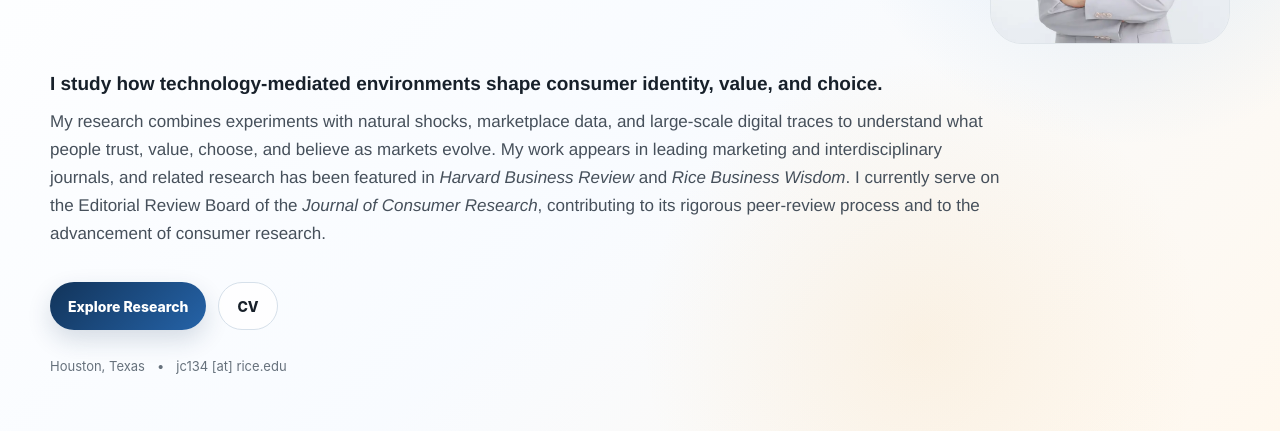
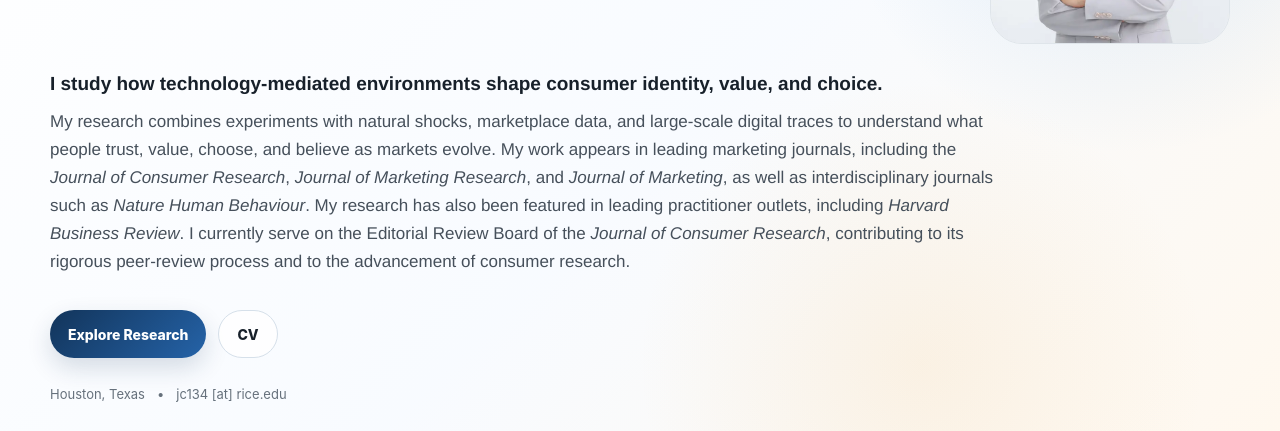
Before and after one commit to blessingmay1/jaechung, a plain HTML site: page index.html in a window 1280 px wide. Shown: the part 369-800 px from the top of the page. Drawn offline with Linux system fonts and the light colour scheme.

Commit message:
Expand homepage publication and editorial service profile

```diff
--- a/index.html
+++ b/index.html
@@ -94,7 +94,7 @@
 
       <div class="hero-copy hero-expert-copy">
         <p><strong>I study how technology-mediated environments shape consumer identity, value, and choice.</strong></p>
-        <p>My research combines experiments with natural shocks, marketplace data, and large-scale digital traces to understand what people trust, value, choose, and believe as markets evolve. My work appears in leading marketing and interdisciplinary journals, and related research has been featured in <em>Harvard Business Review</em> and <em>Rice Business Wisdom</em>. I currently serve on the Editorial Review Board of the <em>Journal of Consumer Research</em>, contributing to its rigorous peer-review process and to the advancement of consumer research.</p>
+        <p>My research combines experiments with natural shocks, marketplace data, and large-scale digital traces to understand what people trust, value, choose, and believe as markets evolve. My work appears in leading marketing journals, including the <em>Journal of Consumer Research</em>, <em>Journal of Marketing Research</em>, and <em>Journal of Marketing</em>, as well as interdisciplinary journals such as <em>Nature Human Behaviour</em>. My research has also been featured in leading practitioner outlets, including <em>Harvard Business Review</em>. I currently serve on the Editorial Review Board of the <em>Journal of Consumer Research</em>, contributing to its rigorous peer-review process and to the advancement of consumer research.</p>
       </div>
 
       <div class="button-row">
```
